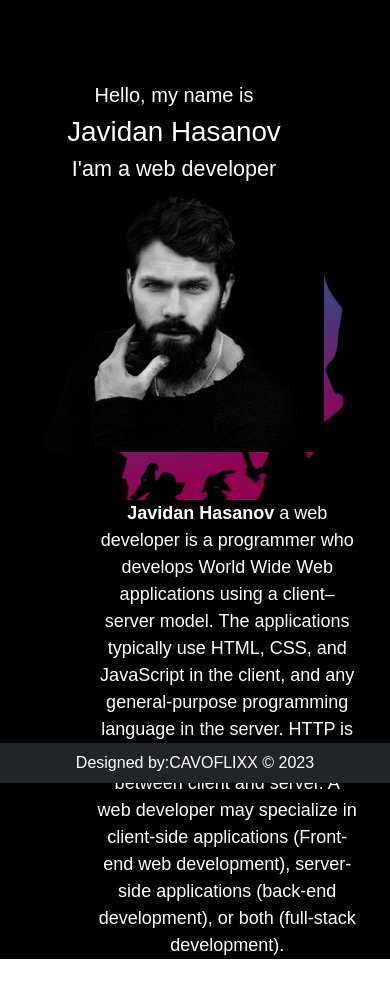
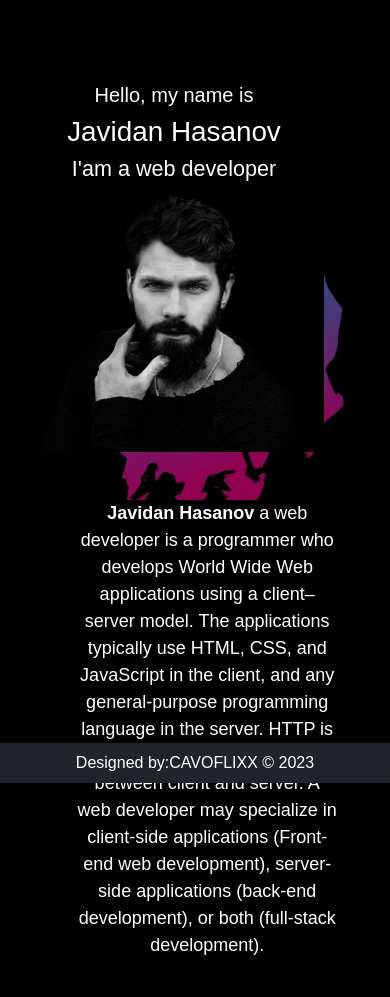
Before and after one commit to cavoflixx/cavoflixx.github.io, a plain HTML site: page home.html in a window 390 px wide. Shown: the part 61-1058 px from the top of the page. Before the commit the page ends 1020 px from the top, so only its background shows below. Drawn offline with nearby package versions, Linux system fonts and the light colour scheme.

Commit message:
bide yoxla

```diff
--- a/home.html
+++ b/home.html
@@ -61,9 +61,9 @@
             background-color: #010101;
             text-align: center;
             width: 260px;
-            height: 400px;
+            height: 500px;
             font-size: 18px;
-            margin:0 40px 0 100px;
+            margin:0 60px 0 0;
         }
     }
     </style>
```
